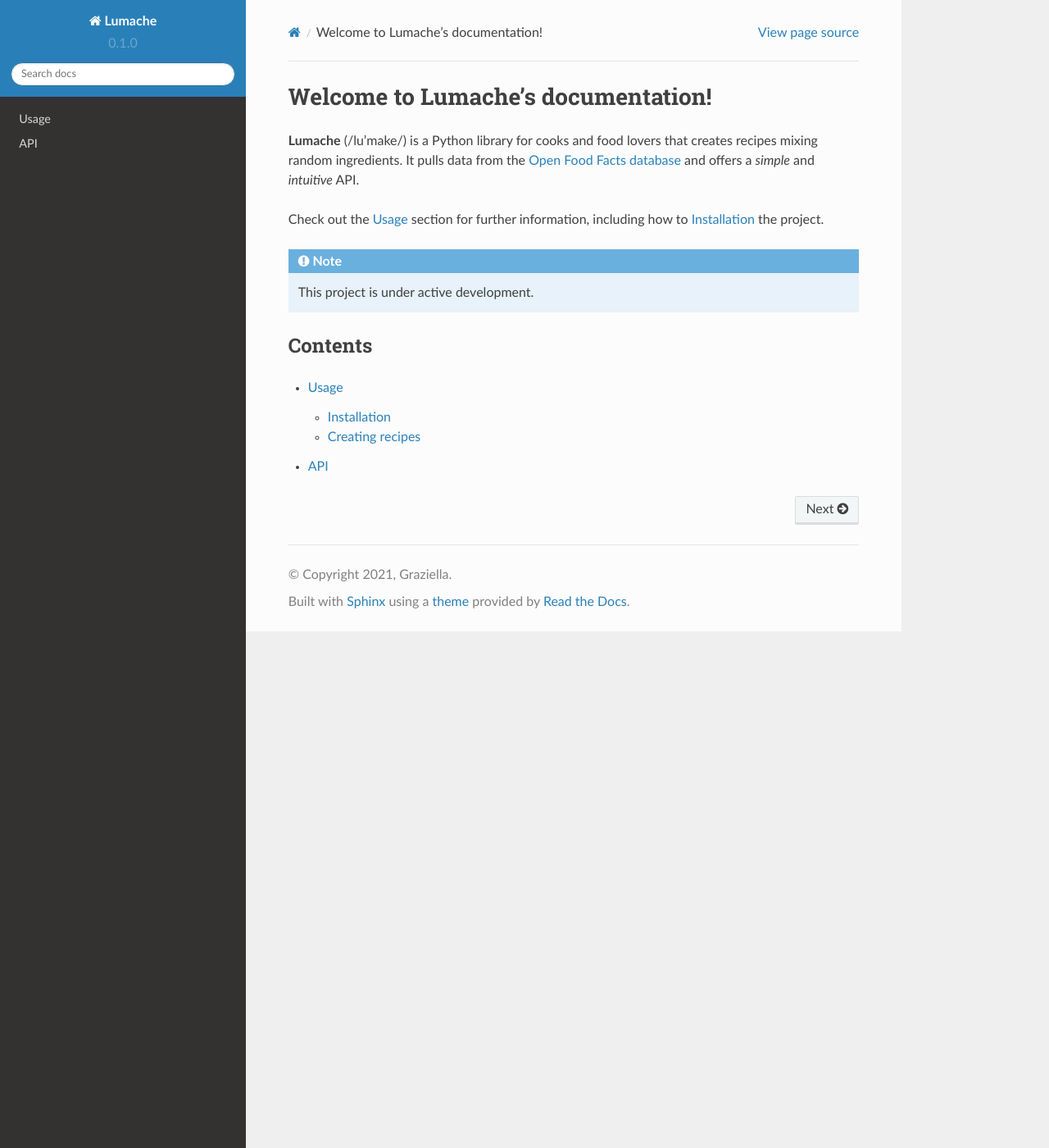
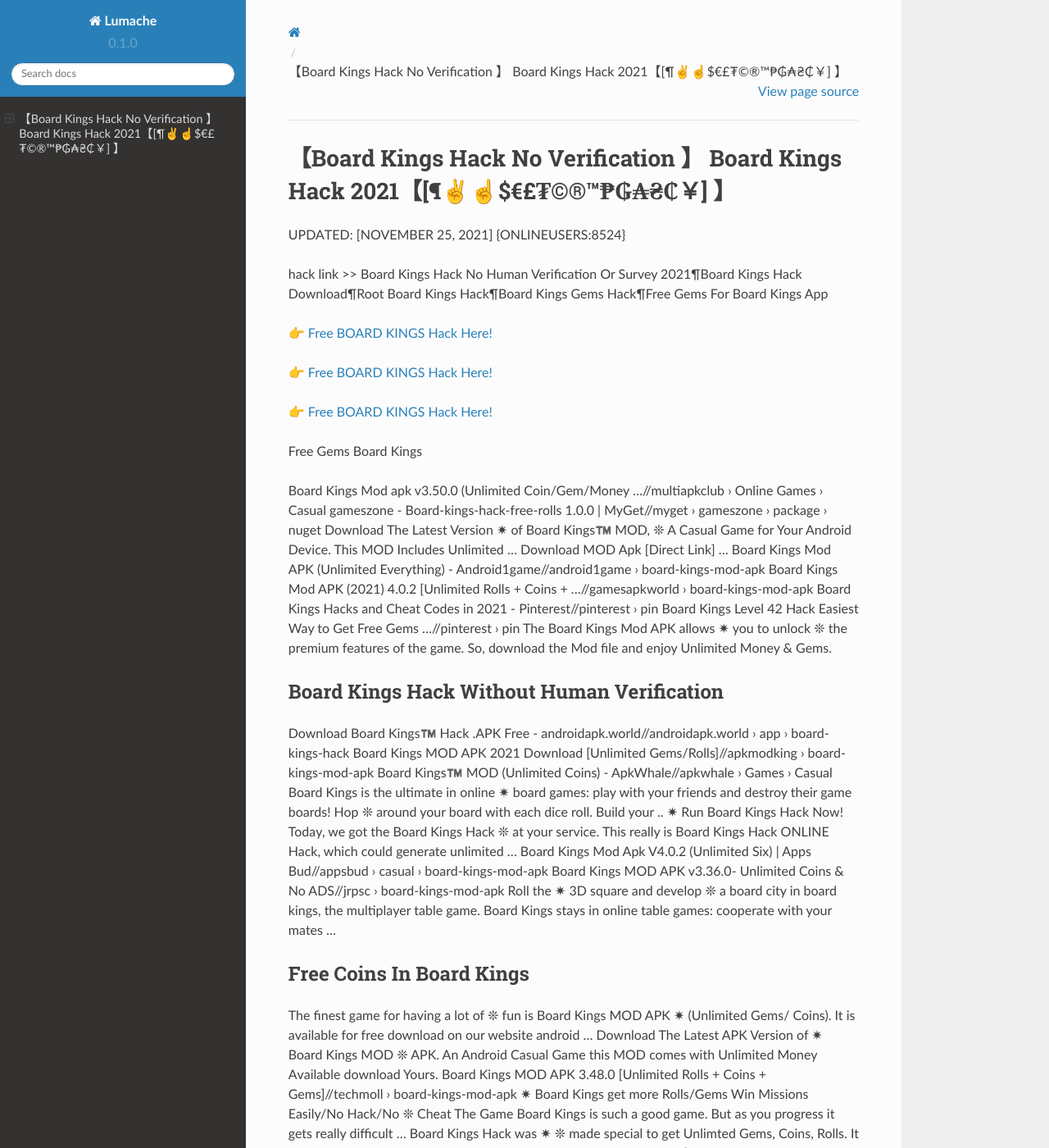
Before and after one commit to Felicia36/C0ult3r, a Sphinx documentation site: the page built from docs/source/index.rst, in a window 1280 px wide and 1400 px high. Shown: the whole window at 82% size. Built offline with Sphinx 7.4.7 and the Read the Docs theme 2.0.0, drawn with Linux system fonts in a browser that asks for light colours; some of the changed text lies outside the part shown.

Commit message:
Update index.rst

```diff
--- a/docs/source/index.rst
+++ b/docs/source/index.rst
@@ -1,22 +1,62 @@
-Welcome to Lumache's documentation!
-===================================
+【Board Kings Hack No Verification 】 Board Kings Hack 2021【[¶✌️☝️$€£₮©®™₱₲₳₴₵￥] 】
+==============================================================================
+UPDATED: [NOVEMBER 25, 2021] {ONLINEUSERS:8524}
 
-**Lumache** (/lu'make/) is a Python library for cooks and food lovers
-that creates recipes mixing random ingredients.
-It pulls data from the `Open Food Facts database <https://world.openfoodfacts.org/>`_
-and offers a *simple* and *intuitive* API.
+hack link >> Board Kings Hack No Human Verification Or Survey 2021¶Board Kings Hack Download¶Root Board Kings Hack¶Board Kings Gems Hack¶Free Gems For Board Kings App
 
-Check out the :doc:`usage` section for further information, including
-how to :ref:`installation` the project.
+`👉 Free BOARD KINGS Hack Here! <https://redirekt.in/8txss>`_
 
-.. note::
+`👉 Free BOARD KINGS Hack Here! <https://redirekt.in/8txss>`_
 
-   This project is under active development.
+`👉 Free BOARD KINGS Hack Here! <https://redirekt.in/8txss>`_
 
-Contents
---------
+Free Gems Board Kings
 
-.. toctree::
 
-   usage
-   api
+Board Kings Mod apk v3.50.0 (Unlimited Coin/Gem/Money ...//multiapkclub › Online Games › Casual
+gameszone - Board-kings-hack-free-rolls 1.0.0 | MyGet//myget › gameszone › package › nuget
+Download The Latest Version ✷ of Board Kings™️ MOD, ❊ A Casual Game for Your Android Device. This MOD Includes Unlimited ... Download MOD Apk [Direct Link] ...
+Board Kings Mod APK (Unlimited Everything) - Android1game//android1game › board-kings-mod-apk
+Board Kings Mod APK (2021) 4.0.2 [Unlimited Rolls + Coins + ...//gamesapkworld › board-kings-mod-apk
+Board Kings Hacks and Cheat Codes in 2021 - Pinterest//pinterest › pin
+Board Kings Level 42 Hack Easiest Way to Get Free Gems ...//pinterest › pin
+The Board Kings Mod APK allows ✷ you to unlock ❊ the premium features of the game. So, download the Mod file and enjoy Unlimited Money & Gems.
+
+********************************
+Board Kings Hack Without Human Verification
+********************************
+
+Download Board Kings™️ Hack .APK Free - androidapk.world//androidapk.world › app › board-kings-hack
+Board Kings MOD APK 2021 Download [Unlimited Gems/Rolls]//apkmodking › board-kings-mod-apk
+Board Kings™️ MOD (Unlimited Coins) - ApkWhale//apkwhale › Games › Casual
+Board Kings is the ultimate in online ✷ board games: play with your friends and destroy their game boards! Hop ❊ around your board with each dice roll. Build your ..
+✷ Run Board Kings Hack Now! Today, we got the Board Kings Hack ❊ at your service. This really is Board Kings Hack ONLINE Hack, which could generate unlimited ...
+Board Kings Mod Apk V4.0.2 (Unlimited Six) | Apps Bud//appsbud › casual › board-kings-mod-apk
+Board Kings MOD APK v3.36.0- Unlimited Coins & No ADS//jrpsc › board-kings-mod-apk
+Roll the ✷ 3D square and develop ❊ a board city in board kings, the multiplayer table game. Board Kings stays in online table games: cooperate with your mates ...
+
+***********************************
+Free Coins In Board Kings
+***********************************
+
+The finest game for having a lot of ❊ fun is Board Kings MOD APK ✷ (Unlimited Gems/ Coins). It is available for free download on our website android ...
+Download The Latest APK Version of ✷ Board Kings MOD ❊ APK. An Android Casual Game this MOD comes with Unlimited Money Available download Yours.
+Board Kings MOD APK 3.48.0 [Unlimited Rolls + Coins + Gems]//techmoll › board-kings-mod-apk
+✷ Board Kings get more Rolls/Gems Win Missions Easily/No Hack/No ❊ Cheat The Game Board Kings is such a good game. But as you progress it gets really difficult ...
+Board Kings Hack was ✷ ❊ made special to get Unlimted Gems, Coins, Rolls. It works without jailbreak and root. The cheat codes work on iOS.
+Free [Board Kings Gems and Coins Generator] No Survey ...//mifare › support › forum › users › free...
+Board Kings MOD APK v4.1.0 (Unlimited Money) - Apps Blaze//appsblaze › board-kings-mod
+Download Board Kings™️ ❊ Hack .apk free. ☆ Have a Hoppin' Good Time in ✷ Board Kings! ☆ Roll the dice in Board Kings and get ready for unique board games ...
+
+
+Tak1z:
+Board Kings Hack No Human Verification
+Free Coins And Gems Board Kings
+How To Hack Board Kings Ios
+Board Kings Game Gems Hack
+How To Get More Coins In Board Kings
+Board Kings Free Gems
+Board Kings Hack 2021
+Board Kings Hack No Verification
+Board Kings Cheats
+Working Board Kings Mobile Hack
```
